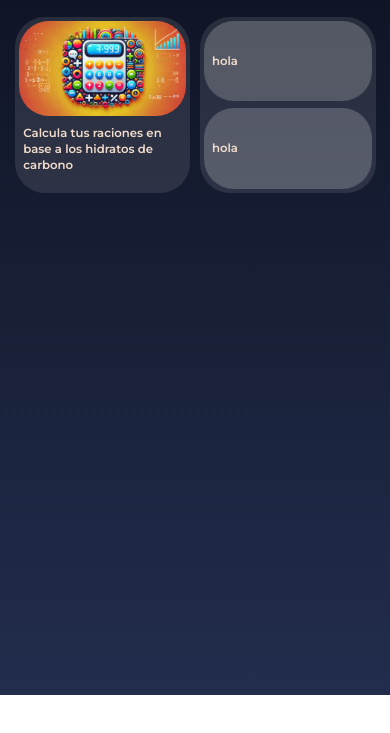
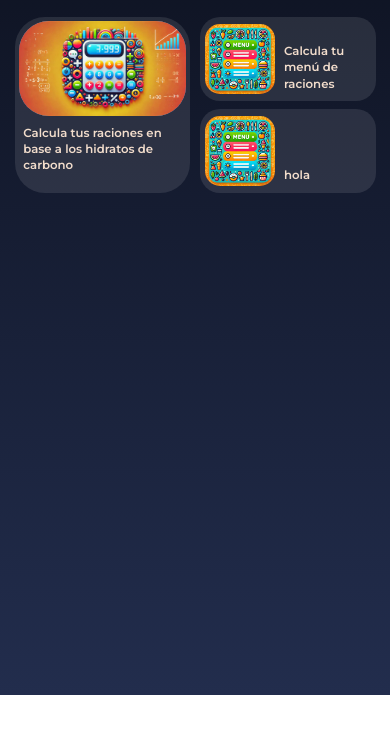
Before and after one commit to WoLKaR-dev/webTest, a website: page index.html in a window 390 px wide. Shown: the part 149-882 px from the top of the page. Drawn offline with Linux system fonts and the light colour scheme.

Commit message:
Add files via upload

```diff
--- a/estilos.css
+++ b/estilos.css
@@ -57,12 +57,13 @@ body {
     min-height: 0; /* Permite que el contenido se expanda */
 }
 
+
+
 .grid-item-right {
     width: 20%;
     display: flex;
     flex-direction: column; /* Alinea los elementos verticalmente */
     justify-content: space-between; /* Distribuye el espacio entre los elementos */
-    background-color: rgba(255, 255, 255, 0.1);
     color: #f2ddcc;
     font-family: 'MontserratBold';
     text-align: left;
@@ -71,14 +72,53 @@ body {
     min-height: 0; /* Permite que el contenido se expanda */
 }
 
+.grid-item-right .sub-item2 {
+    flex: 1; /* Permite que ambos sub-elementos ocupen el mismo espacio */
+    display: flex;
+    margin-bottom: 2.5%;
+    justify-content: center; /* Centra el contenido dentro de cada sub-elemento */
+    align-items: center; /* Centra verticalmente el contenido */
+    background-color: rgba(255, 255, 255, 0.1); /* Color de fondo para distinguir */
+    border-radius: 30px; /* Bordes redondeados */
+
+}
+
 .grid-item-right .sub-item {
+    margin-top: 2.5%;
     flex: 1; /* Permite que ambos sub-elementos ocupen el mismo espacio */
     display: flex;
     justify-content: center; /* Centra el contenido dentro de cada sub-elemento */
     align-items: center; /* Centra verticalmente el contenido */
-    margin: 5%; /* Espaciado interno */
-    background-color: rgba(255, 255, 255, 0.2); /* Color de fondo para distinguir */
+    background-color: rgba(255, 255, 255, 0.1); /* Color de fondo para distinguir */
     border-radius: 30px; /* Bordes redondeados */
+
+}
+
+.grid-item-right .sub-item p {
+    text-wrap: wrap;
+    display: flex;
+    align-self: flex-end;
+    width: 40%;
+   margin-top: auto;
+   font-size: 1vw;
+}
+
+.grid-item-right .sub-item2 p {
+    text-wrap: wrap;
+    display: flex;
+    align-self: flex-end;
+    width: 40%;
+   margin-top: auto;
+   font-size: 1vw;
+}
+
+
+.grid-item-right img.leftImg {
+    margin-left: 10px;
+    width: 40%;
+    height: auto;
+     aspect-ratio: 1 / 1; /* Mantiene la relación de aspecto 1:1 */
+     border-radius: 30px;
 }
 
 .grid-item-left p, .grid-item-right p {
@@ -117,11 +157,43 @@ body {
         font-size: 3vw; /* Ajuste más pequeño para pantallas pequeñas */
     }
 
-    .grid-item-right .sub-item {
-        margin: 2%; /* Reduce el margen interno para que quepan mejor */
-    }
-
     .bigImg {
         border-radius: 30px;
     }
+
+
+.grid-item-right img.leftImg {
+    margin-left: 5px;
+    width: 40%;
+    height: auto;
+     aspect-ratio: 1 / 1; /* Mantiene la relación de aspecto 1:1 */
+     border-radius: 15px;
 }
+
+    .grid-item-right .sub-item2 {
+        border-radius: 20px; /* Bordes redondeados */
+    }
+
+    .grid-item-right .sub-item {
+        border-radius: 20px; /* Bordes redondeados */
+        margin-top: 2%;
+    }
+
+    .grid-item-right .sub-item p {
+        text-wrap: wrap;
+        display: flex;
+        align-self: flex-end;
+        width: 40%;
+       margin-top: auto;
+       font-size: 3vw;
+    }
+
+    .grid-item-right .sub-item2 p {
+        text-wrap: wrap;
+        display: flex;
+        align-self: flex-end;
+        width: 40%;
+       margin-top: auto;
+       font-size: 3vw;
+    }
+}
--- a/index.html
+++ b/index.html
@@ -20,8 +20,9 @@
             </div>
 
             <div class="grid-item-right">
-                <div class="sub-item"><p>hola</p></div>
-                <div class="sub-item"><p>hola</p></div>
+                <div class="sub-item2"><img src="menu_icon.jpg" class="leftImg"><p>Calcula tu menú de raciones</p></div>
+                <div class="sub-item"><img src="menu_icon.jpg" class="leftImg"><p>hola</p></div>
+
 
             </div>
 
```
